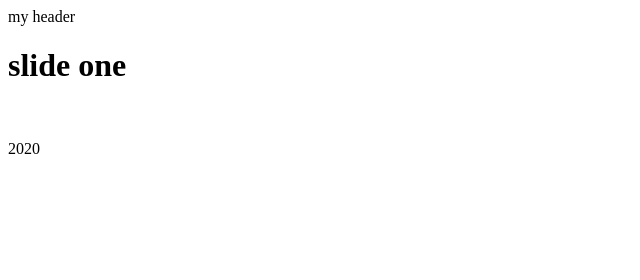
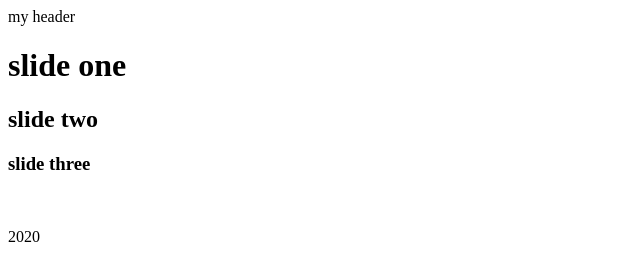
Before and after one commit to Sinaaslanii/git-project-one, a website: page index.html in a window 1280 px wide. Shown: the whole page, without its empty margins (0-640 px from the left). Drawn offline with Linux system fonts and the light colour scheme.

Commit message:
slider three added

```diff
--- a/index.html
+++ b/index.html
@@ -11,6 +11,8 @@
     </header>
     <div class="slider">
         <h1>slide one</h1>
+        <h2>slide two</h2>
+        <h3>slide three</h3>
     </div>
     <script src="./script.js"></script>
     <div class="banner">
```
